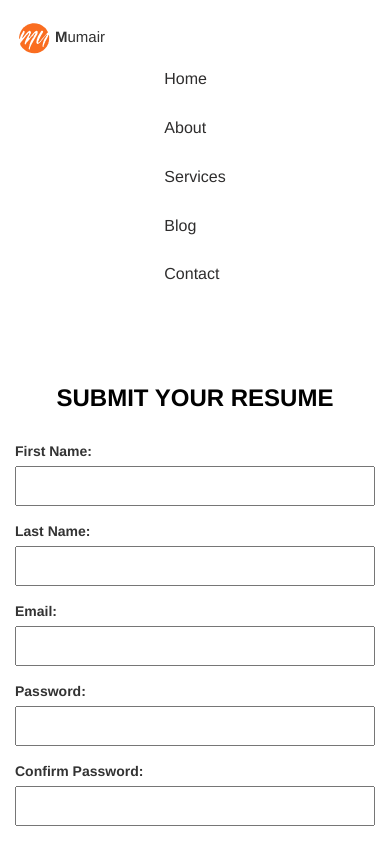
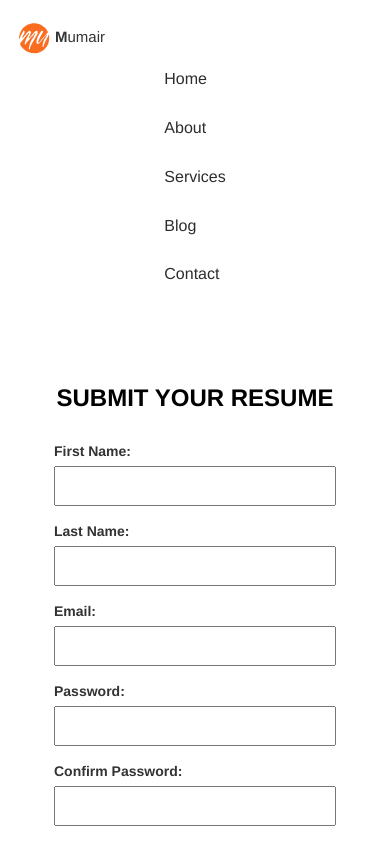
Before and after one commit to S1494/Hr-page, a React (Vite) app in the folder Client/: page /signup in a window 390 px wide. Shown: the top 843 px of the page. Built offline with nearby package versions, Linux system fonts and the light colour scheme.

Commit message:
final changes

```diff
--- a/Client/src/components/Signupcomp.jsx
+++ b/Client/src/components/Signupcomp.jsx
@@ -60,7 +60,7 @@ const Signupcomp = () => {
         <div className="container">
           <div className="row">
             <div className="col-md-4"></div>
-            <div className="col-md-4">
+            <div className="col-md-4 signupbox">
               <div className="formbox">
                 <h3>SUBMIT YOUR RESUME</h3>
                 <p className="message">{message}</p>
--- a/Client/src/css/signup.css
+++ b/Client/src/css/signup.css
@@ -1,3 +1,7 @@
+#signup {
+  margin-bottom: 50px;
+}
+
 #signup h3 {
     text-align: center;
     font-weight: 600;
@@ -43,3 +47,14 @@
     margin-top: 20px;
     text-align: center;
   }
+
+  @media (max-width: 768px) {
+    #signup  {
+        display: flex;
+        justify-content: center;
+    }
+    #signup .signupbox {
+      width: 80vw;
+  }
+
+}
--- a/Client/src/pages/Signup.jsx
+++ b/Client/src/pages/Signup.jsx
@@ -2,12 +2,14 @@ import React from "react";
 
 import Header from "../components/Header.jsx";
 import Signupcomp from "../components/Signupcomp.jsx";
+import Footer from "../components/Footer";
 
 const Signup = () => {
   return (
     <>
       <Header />
       <Signupcomp />
+      <Footer />
     </>
   );
 };
```
